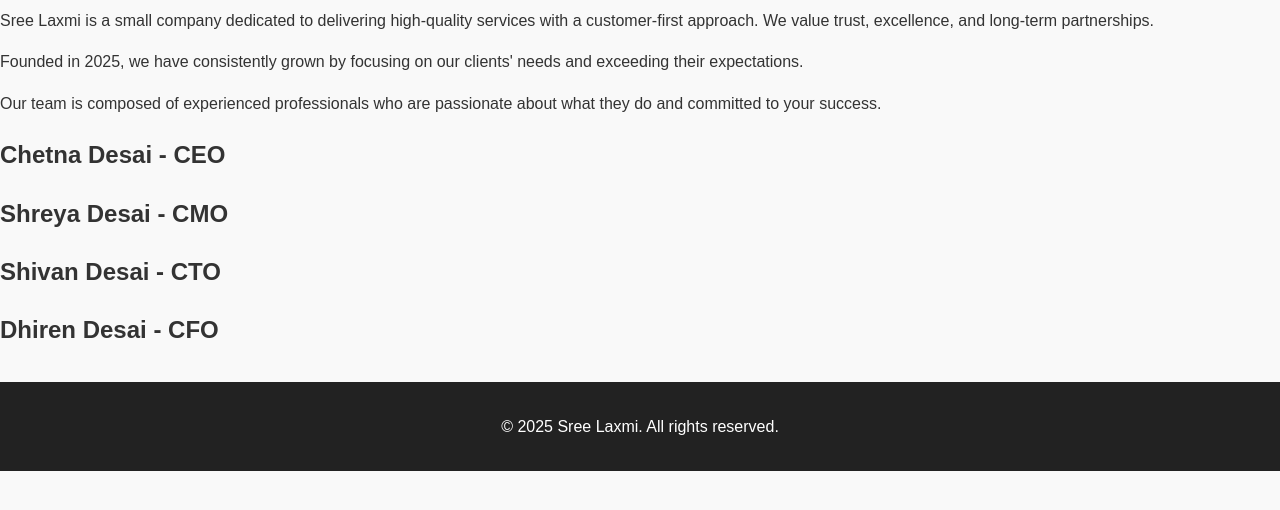
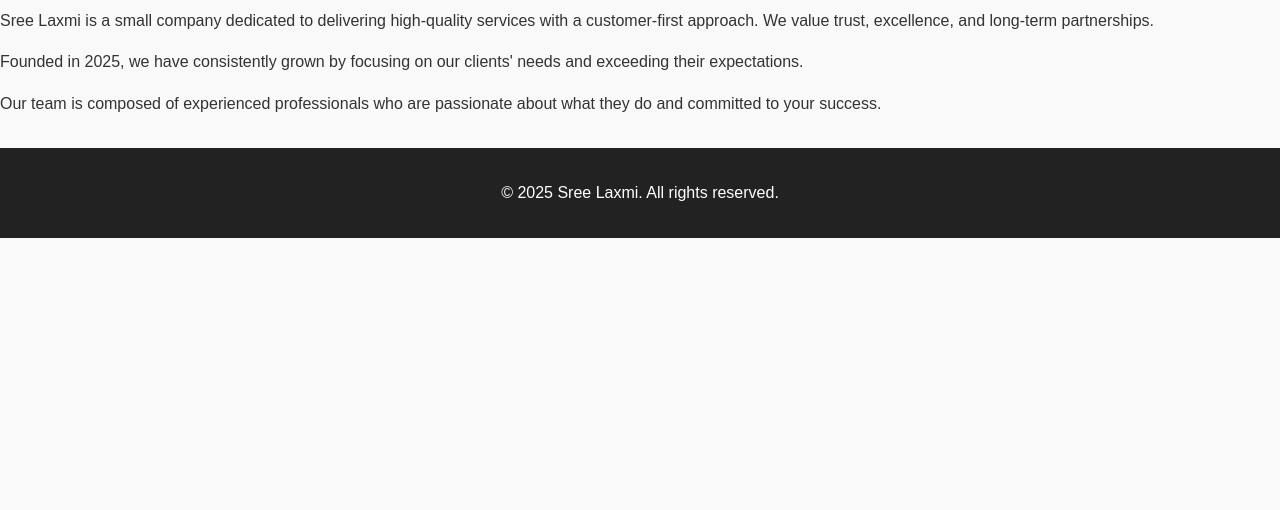
Before and after one commit to ddesai11/sreelaxmi.ai, a plain HTML site: page about.html in a window 1280 px wide. Shown: the part 144-654 px from the top of the page. Drawn offline with Linux system fonts and the light colour scheme.

Commit message:
Update about.html

```diff
--- a/about.html
+++ b/about.html
@@ -20,10 +20,6 @@
     <p>Sree Laxmi is a small company dedicated to delivering high-quality services with a customer-first approach. We value trust, excellence, and long-term partnerships.</p>
     <p>Founded in 2025, we have consistently grown by focusing on our clients' needs and exceeding their expectations.</p>
     <p>Our team is composed of experienced professionals who are passionate about what they do and committed to your success.</p>
-    <h2> Chetna Desai - CEO </h2>
-    <h2> Shreya Desai - CMO </h2>
-    <h2> Shivan Desai - CTO </h2>
-    <h2> Dhiren Desai - CFO </h2>
   </main>
 
   <footer>
```
